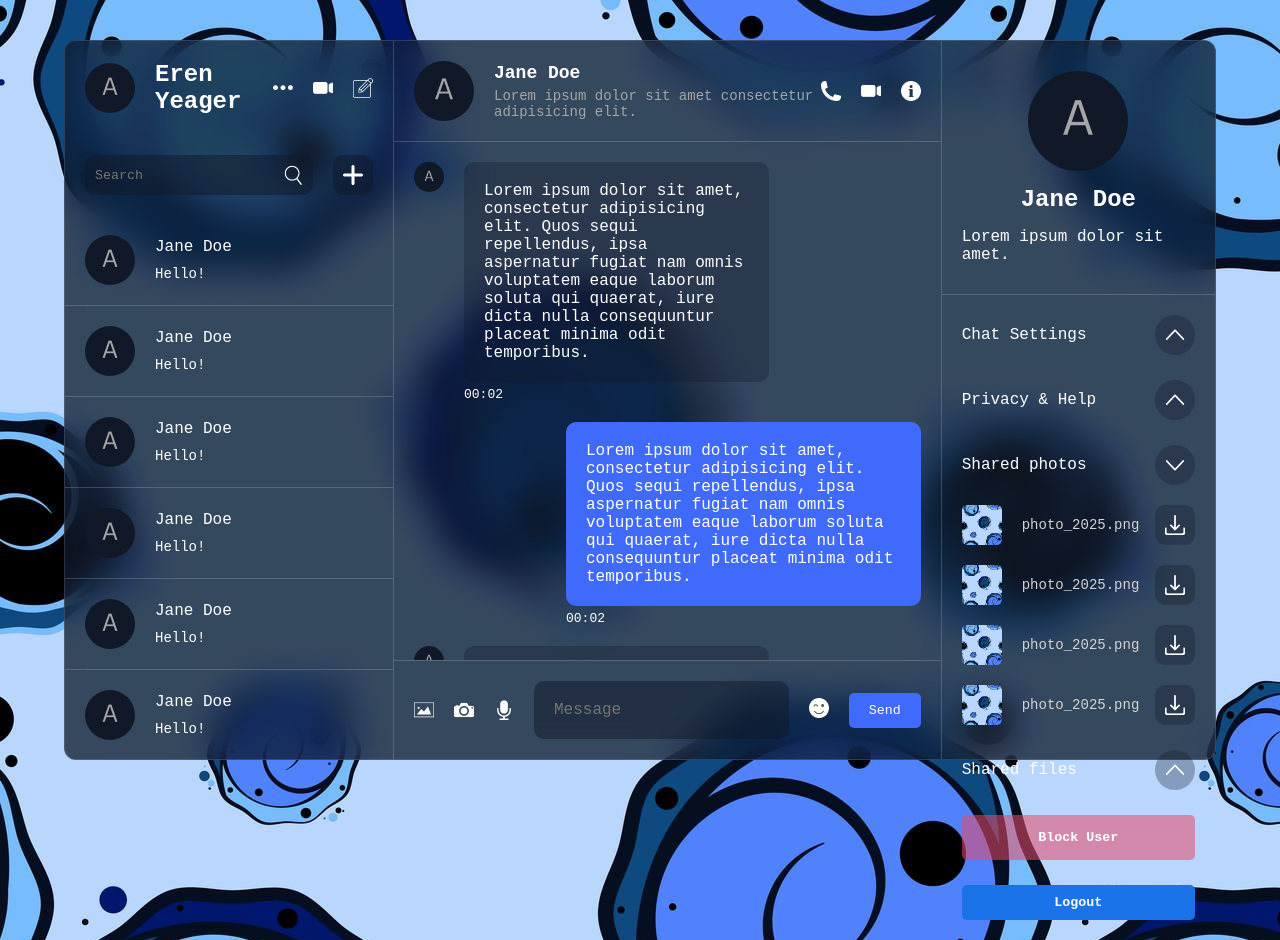
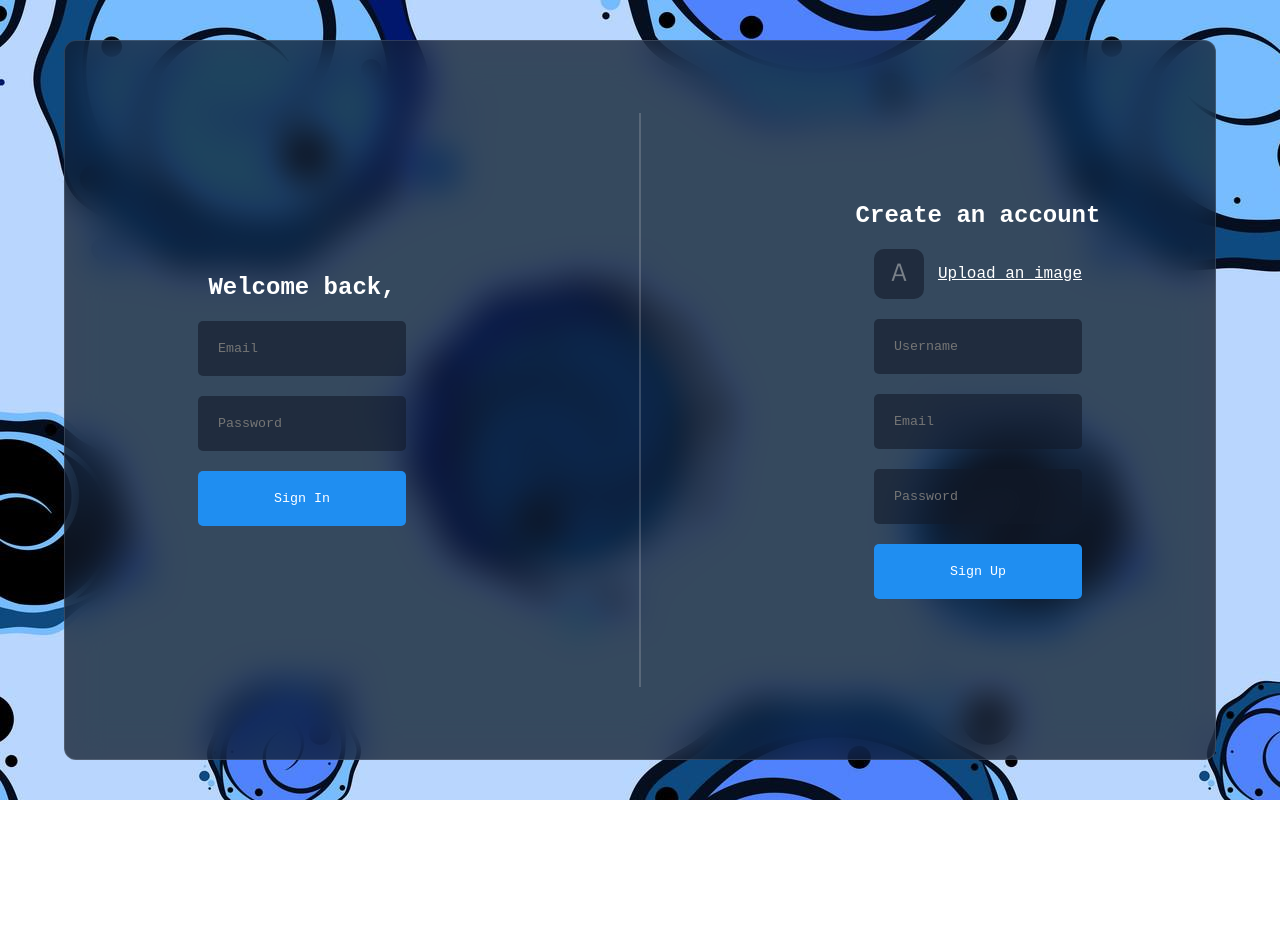
Before and after one commit to nessfolio/react-chat-app, a React (Vite) app: page / in a window 1280 px wide. After the commit the page ends 800 px from the top, so only its background shows below. Built offline with nearby package versions, Linux system fonts and the light colour scheme.

Commit message:
Stylyze and implement: sign in and sign up components. Installed react-toastify lib

```diff
--- a/package.json
+++ b/package.json
@@ -15,7 +15,8 @@
     "react": "^19.2.0",
     "react-dom": "^19.2.0",
     "react-firebase-hooks": "^5.1.1",
-    "react-router-dom": "^7.10.1"
+    "react-router-dom": "^7.10.1",
+    "react-toastify": "^11.0.5"
   },
   "devDependencies": {
     "@eslint/js": "^9.39.1",
--- a/src/App.css
+++ b/src/App.css
@@ -7,7 +7,6 @@
 
 body {
   background-image: url('/bg.jpg');
-  background-color: yellow;
   display: flex;
   align-items: center;
   justify-content: center;
--- a/src/App.jsx
+++ b/src/App.jsx
@@ -2,14 +2,29 @@
 import List from './components/list/List.jsx'
 import Chat from './components/chat/Chat.jsx'
 import Detail from './components/detail/Detail.jsx'
+import Login from './components/login/Login.jsx';
+import Notification from './components/notification/Notification.jsx';
 
 function App() {
 
+  const user = false;
   return (
     <div className='container'>
-      <List />
-      <Chat />
-      <Detail />
+      {
+        user ?
+          (
+          <>
+            <List />
+            <Chat />
+            <Detail />
+          </>
+          )
+        :
+          (
+            <Login />
+          )
+      }
+      <Notification />
     </div>
   )
 }
--- a/src/components/chat/Chat.jsx
+++ b/src/components/chat/Chat.jsx
@@ -1,10 +1,16 @@
-import { useState } from 'react';
+import { useEffect, useRef, useState } from 'react';
 import './Chat.css'
 import EmojiPicker from 'emoji-picker-react';
 
 const Chat = () => {
 const [open, setOpen] = useState(false);
 const [text, setText] = useState('');
+
+const endRef = useRef(null)
+
+useEffect(() => {
+  endRef.current?.scrollIntoView({ behavior: 'smooth' })
+}, [])
 
 function handleEmoji(e) {
   setText(prev => prev + e.emoji)
@@ -99,6 +105,7 @@
             <span>00:02</span>
           </div>
         </div>
+        <div ref={endRef}></div>
       </div>
 
       <div className="bottom">
--- /dev/null
+++ b/src/components/login/Login.css
@@ -0,0 +1,71 @@
+.login {
+  width: 100%;
+  height: 100%;
+  display: flex;
+  align-items: center;
+  gap: 100px;
+
+  .item {
+    flex: 1;
+    display: flex;
+    flex-direction: column;
+    align-items: center;
+    gap: 20px;
+
+    form {
+      display: flex;
+      flex-direction: column;
+      align-items: center;
+      justify-content: center;
+      gap: 20px;
+
+      input {
+        padding: 20px;
+        border: none;
+        outline: none;
+        background-color: rgba(17, 25, 40, 0.6);
+        color: white;
+        border-radius: 5px;
+      }
+
+      label {
+        width: 100%;
+        display: flex;
+        align-items: center;
+        justify-content: space-between;
+        cursor: pointer;
+        text-decoration: underline;
+
+        img {
+          width: 50px;
+          height: 50px;
+          border-radius: 10px;
+          object-fit: cover;
+          opacity: 0.6;
+        }
+      }
+
+      button {
+        width: 100%;
+        padding: 20px;
+        border: none;
+        background-color: #1f8ef1;
+        color: white;
+        border-radius: 5px;
+        cursor: pointer;
+        font-weight: 500;
+
+        &:disabled {
+          cursor: not-allowed;
+          background-color: #1f8ff19c;
+        }
+      }
+    }
+  }
+
+  .separator {
+    height: 80%;
+    width: 2px;
+    background-color: #dddddd35;
+  }
+}
--- /dev/null
+++ b/src/components/login/Login.jsx
@@ -0,0 +1,52 @@
+import { useState } from 'react'
+import './Login.css'
+import { toast } from 'react-toastify'
+
+const Login = () => {
+  const [avatar, setAvatar] = useState({
+    file: null,
+    url: ''
+  })
+
+  function handleAvatar(e) {
+    if (e.target.files[0]) {
+      setAvatar({
+        file: e.target.files[0],
+        url: URL.createObjectURL(e.target.files[0])
+      })
+    }
+  }
+  function handleLogin(e) {
+    e.preventDefault()
+  }
+
+  return (
+    <div className='login'>
+        <div className="item">
+            <h2>Welcome back,</h2>
+            <form onSubmit={handleLogin}>
+              <input type="text" placeholder='Email' name='email' />
+              <input type="password" placeholder='Password' name='password' />
+              <button>Sign In</button>
+            </form>
+        </div>
+        <div className="separator"></div>
+        <div className="item">
+            <h2>Create an account</h2>
+            <form >
+              <label htmlFor="file">
+                <img src={avatar.url || './avatar.png'} alt="" />
+                Upload an image
+              </label>
+              <input type="file" id='file' style={{display:'none'}} onChange={handleAvatar}/>
+              <input type="text" placeholder='Username' name='username' />
+              <input type="text" placeholder='Email' name='email' />
+              <input type="password" placeholder='Password' name='password' />
+              <button>Sign Up</button>
+            </form>
+        </div>
+    </div>
+  )
+}
+
+export default Login
--- /dev/null
+++ b/src/components/notification/Notification.jsx
@@ -0,0 +1,12 @@
+import { ToastContainer } from 'react-toastify';
+import "react-toastify/dist/ReactToastify.css";
+
+const Notification = () => {
+  return (
+    <div>
+        <ToastContainer position='bottom-right' />
+    </div>
+  )
+}
+
+export default Notification
```
Also changed, not shown: 1 other file (tests, documents, lock files or other folders).
